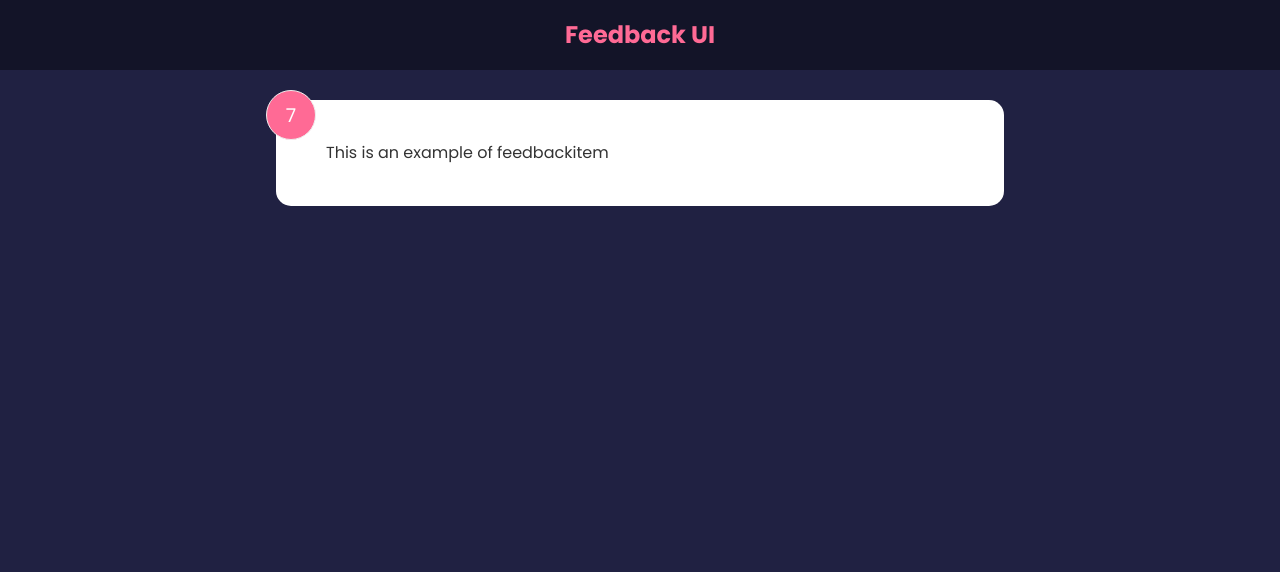
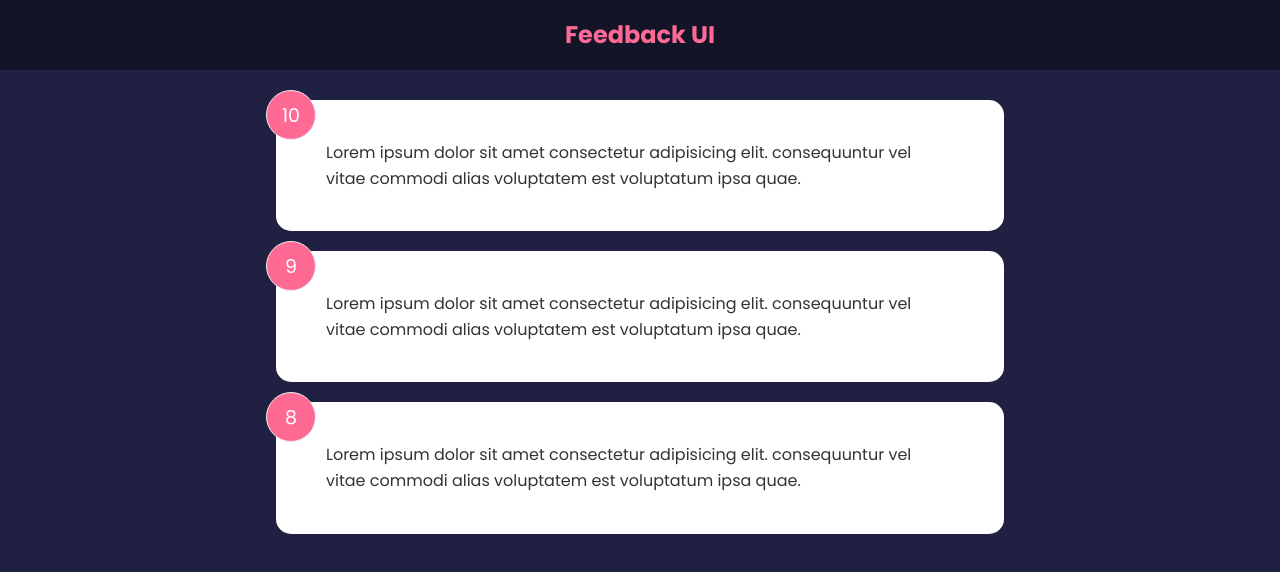
Before and after one commit to valentinlassalle/feedback-app, a React (Create React App) app: page / in a window 1280 px wide. Shown: the top 572 px of the page. Built offline with nearby package versions, Linux system fonts and the light colour scheme; the HTML template or start-up script is replaced by a standard one.

Commit message:
feat: array of cards and conditional styling

```diff
--- a/src/App.js
+++ b/src/App.js
@@ -1,12 +1,15 @@
 import Header from "./components/Header"
-import Feedbackitem from "./components/Feedbackitem"
+import FeedbackList from "./components/FeedbackList"
+import {useState} from "react"
+import FeedbackData from "./data/FeedbackData"
 
 function App() {
+    const [feedback, setFeedback] = useState(FeedbackData)
     return (
         <>
             <Header/>
             <div className="container">
-                <Feedbackitem />
+                <FeedbackList feedback={feedback}/>
             </div>
         </>
     )
--- /dev/null
+++ b/src/components/FeedbackList.jsx
@@ -0,0 +1,28 @@
+import Feedbackitem from "./Feedbackitem"
+import PropTypes from 'prop-types'
+
+function FeedbackList({feedback}) {
+    if(!feedback || feedback.length == 0){
+        return <p>No feedback yet</p>
+    }
+
+    return (
+        <div className="feedback-list">
+            {feedback.map((item) => (
+                <Feedbackitem  key={item.id} item={item}/>
+            ))}
+        </div>
+    )
+}
+
+FeedbackList.propTypes = {
+    feedback: PropTypes.arrayOf(
+        PropTypes.shape({
+            id: PropTypes.number.isRequired,
+            text: PropTypes.string.isRequired,
+            rating: PropTypes.number.isRequired
+        })
+    )
+}
+
+export default FeedbackList
--- a/src/components/Feedbackitem.jsx
+++ b/src/components/Feedbackitem.jsx
@@ -1,17 +1,17 @@
-import { useState } from "react"
+import PropTypes from 'prop-types'
+import Card from "./shared/Card"
 
-function Feedbackitem() {
-    const [rating, setRating] = useState(7) //Allow to create an attribute (State in React) with it's setter
-    const [text, setText] = useState(' This is an example of feedbackitem')
-
+function Feedbackitem({item}) {
     return (
-        <div className='card'>
-            <div className="num-display">{rating}</div>
-            <div className="text-display">
-                {text}
-            </div>
-        </div>
+        <Card>
+            <div className="num-display">{item.rating}</div>
+            <div className="text-display">{item.text}</div>
+        </Card>
     )
 }
 
+Feedbackitem.propTypes = {
+    item: PropTypes.object.isRequired
+}
+
 export default Feedbackitem
--- /dev/null
+++ b/src/components/shared/Card.jsx
@@ -0,0 +1,17 @@
+import PropTypes from 'prop-types'
+
+function Card({children, reverse}) {
+    return (<div className={`card ${reverse && 'reverse'}`}>{children}</div>)
+
+    //return <div className="card" style={{backgroundColor: reverse ? 'rgba(0,0,0,0.4)' : '#fff', color: reverse ? '#fff' : '#000',}}> {children}</div>
+}
+
+Card.defaultProps = {
+    reverse: false,
+}
+
+Card.propTypes = {
+    reverse: PropTypes.bool,
+    children: PropTypes.node.isRequired,
+}
+export default Card
--- /dev/null
+++ b/src/data/FeedbackData.js
@@ -0,0 +1,19 @@
+const FeedbackData = [
+    {
+      id: 1,
+      rating: 10,
+      text: 'Lorem ipsum dolor sit amet consectetur adipisicing elit. consequuntur vel vitae commodi alias voluptatem est voluptatum ipsa quae.',
+    },
+    {
+      id: 2,
+      rating: 9,
+      text: 'Lorem ipsum dolor sit amet consectetur adipisicing elit. consequuntur vel vitae commodi alias voluptatem est voluptatum ipsa quae.',
+    },
+    {
+      id: 3,
+      rating: 8,
+      text: 'Lorem ipsum dolor sit amet consectetur adipisicing elit. consequuntur vel vitae commodi alias voluptatem est voluptatum ipsa quae.',
+    },
+  ]
+
+export default FeedbackData
```
